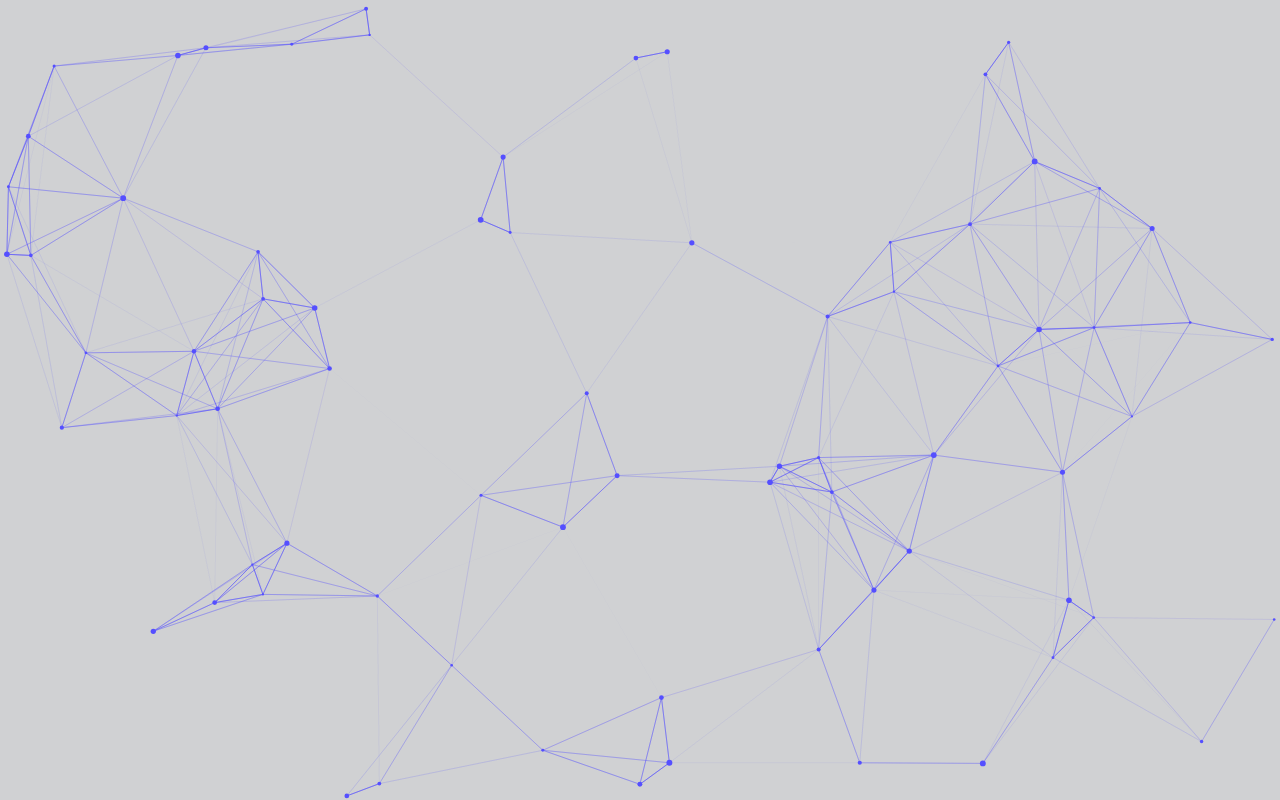
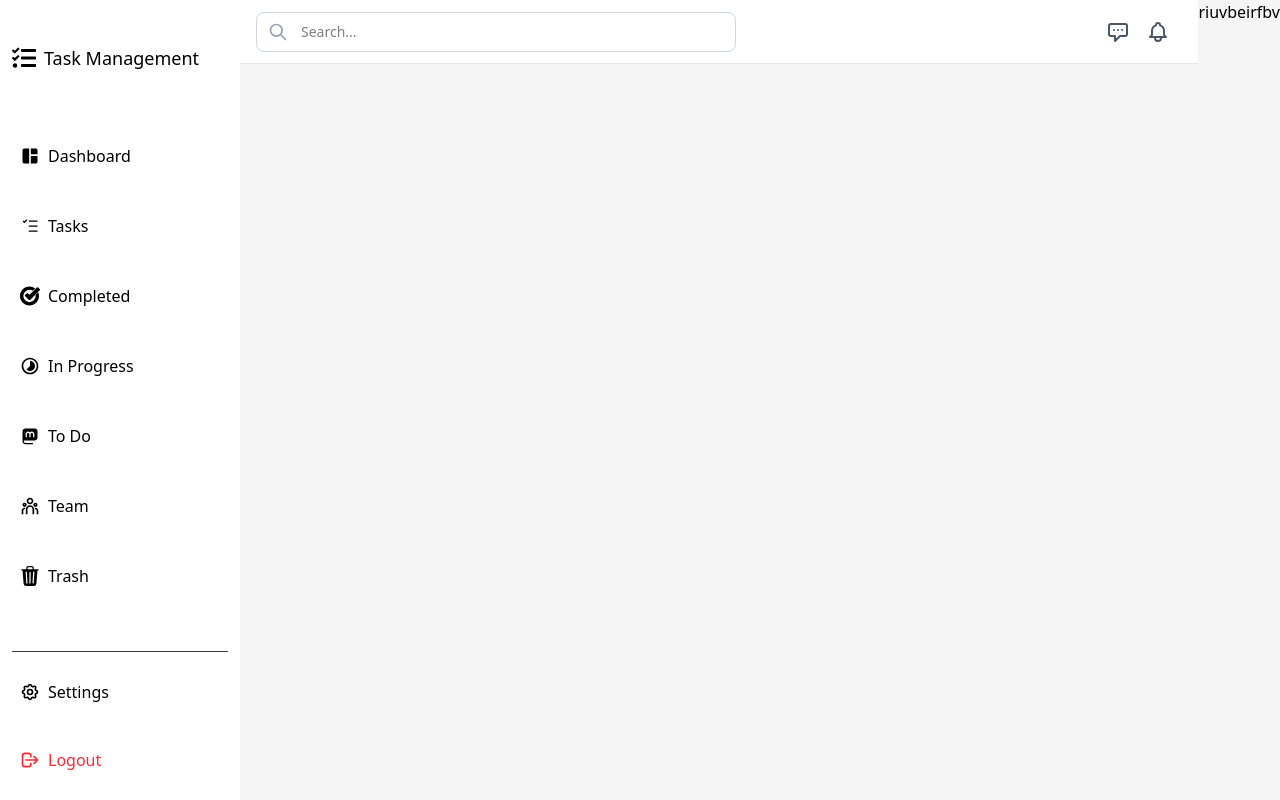
Before and after one commit to BaltasisKos/Task_Manager_Client, a React (Vite) app in the folder client/: page /trash in a window 1280 px wide. Before the commit this address had no page. Built offline with nearby package versions, Linux system fonts and the light colour scheme.

Commit message:
feat:components icons for header

```diff
--- a/client/package.json
+++ b/client/package.json
@@ -14,6 +14,7 @@
     "@emotion/styled": "^11.14.0",
     "@headlessui/react": "^2.2.4",
     "@mui/material": "^7.1.2",
+    "@radix-ui/react-popover": "^1.1.14",
     "@reduxjs/toolkit": "^2.8.2",
     "@tailwindcss/vite": "^4.1.10",
     "@tsparticles/react": "^3.0.0",
--- a/client/src/App.css
+++ b/client/src/App.css
@@ -2,8 +2,11 @@
 
 
 html, body, #root, .App {
-  height: 100%;
+  height: auto;
+  min-height: 100vh;
   margin: 0;
+  padding: 0;
+  overflow: auto;
 }
 
 
@@ -17,42 +20,21 @@ html, body, #root, .App {
 .content {
   position: relative; /* important so content is above particles */
   display: flex;
-  height: 95%;
+  height: 100%;
   width: 100%;
   padding: 0 0px;
   box-sizing: border-box ;
   z-index: 1;
   text-align: center;
+
 }
 
-
-
-
 .container {
-  height: 95vh;
-  text-align: center;
-  display: flex ;
-  justify-content: center;  /* horizontal center */
-  align-items: center;      /* vertical center */
+  min-height: 100%;
+  width: 100%;
   padding: 24px;
+  display: flex;
+  flex-direction: column;
+  justify-content: center;
+  align-items: center;
 }
-
-/* Form container with blur, rounded corners and shadow */
-/* .form-wrapper {
-  background-color: rgba(255, 255, 255, 0.1);
-  backdrop-filter: blur(10px);
-  border-radius: 1rem;
-  padding: 40px;
-  max-width: 400px;
-  width: 100%;
-  color: white;
-  box-shadow: 0 4px 30px rgba(0, 0, 0, 0.1);
-  text-align: center;
-} */
-
-/* Title */
-/* .title {
-  font-size: 2rem;
-  font-weight: 600;
-  margin-bottom: 32px;
-} */
--- a/client/src/App.jsx
+++ b/client/src/App.jsx
@@ -4,6 +4,7 @@ import { BrowserRouter as Router, Routes, Route } from 'react-router-dom';
 import Login from './pages/Login';
 import ParticlesComponent from './components/Particles';
 import Dashboard from './pages/Dashboard';
+import Trash from './pages/Trash';
 
 function App() {
   return (
@@ -15,6 +16,7 @@ function App() {
             <Route path="/" element={<Login />} />
 
             <Route path="/dashboard" element={<Dashboard />}/>
+            <Route path="trash" element={<Trash/>}/>
           </Routes>
 
 
--- /dev/null
+++ b/client/src/components/BellIconPop.jsx
@@ -0,0 +1,33 @@
+// PopoverIcon.tsx
+import React from "react";
+import * as Popover from "@radix-ui/react-popover";
+import { HiOutlineBell } from "react-icons/hi";
+
+const BellIconPop = () => {
+  return (
+    <Popover.Root>
+      <Popover.Trigger asChild>
+        <button
+          className="text-gray-600 hover:text-black p-1"
+          aria-label="More info"
+        >
+          <HiOutlineBell fontSize={24}/>
+        </button>
+      </Popover.Trigger>
+
+      <Popover.Portal>
+        <Popover.Content
+          side="top"
+          align="center"
+          sideOffset={8}
+          className="bg-white p-3 rounded shadow border w-64 text-sm z-50"
+        >
+          This is the popover content. You can place help text or tips here.
+          <Popover.Arrow className="fill-white" />
+        </Popover.Content>
+      </Popover.Portal>
+    </Popover.Root>
+  );
+};
+
+export default BellIconPop;
--- /dev/null
+++ b/client/src/components/ChatIconPopover.jsx
@@ -0,0 +1,39 @@
+// PopoverIcon.tsx
+import React from "react";
+import * as Popover from "@radix-ui/react-popover";
+import { HiOutlineChatAlt } from "react-icons/hi";
+
+const ChatIconPopover = () => {
+  return (
+    <Popover.Root>
+      <Popover.Trigger asChild>
+        <button
+          className="text-gray-600 hover:text-black p-1"
+          aria-label="More info"
+        >
+          <HiOutlineChatAlt fontSize={24}/>
+        </button>
+      </Popover.Trigger>
+
+      <Popover.Portal>
+        <Popover.Content
+          side="top"
+          align="center"
+          sideOffset={8}
+          className="bg-white p-3 rounded shadow-2xl  w-64 text-sm z-50"
+        >
+          <div className="bg-white px-2 py-3 mb-1">
+            <strong>Messanger:</strong>
+          </div>
+          <div className="px-2 border-t pt-2">
+            This is a message panel.
+          </div>
+
+          <Popover.Arrow className="fill-white" />
+        </Popover.Content>
+      </Popover.Portal>
+    </Popover.Root>
+  );
+};
+
+export default ChatIconPopover;
--- a/client/src/components/Header.jsx
+++ b/client/src/components/Header.jsx
@@ -1,5 +1,7 @@
 import React from 'react'
 import { HiOutlineSearch, HiOutlineChatAlt, HiOutlineBell } from 'react-icons/hi'
+import MyPopover from "./ChatIconPopover";
+import BellIconPop from './BellIconPop';
 
 const Header = () => {
   return (
@@ -9,15 +11,8 @@ const Header = () => {
         <input type="text" placeholder='Search...' className='text-sm focus:outline-none active:outline-none h-10 w-120 border border-gray-300 rounded-lg pl-11 pr-4'/>
       </div>
       <div className='flex items-center gap-2 mr-2'>
-
-
-        <HiOutlineChatAlt fontSize={24}/>
-
-
-
-
-        <HiOutlineBell fontSize={24}/>
-
+         <MyPopover/>
+         <BellIconPop/>
       </div>
     </div>
   )
--- /dev/null
+++ b/client/src/components/Layout.jsx
@@ -0,0 +1,18 @@
+import React from 'react'
+import { Outlet } from 'react-router-dom'
+import Sidebar from './Sidebar'
+import Header from './Header'
+
+export default function Layout() {
+	return (
+		<div className="bg-neutral-100 h-screen w-screen overflow-hidden flex flex-row">
+			<Sidebar />
+			<div className="flex flex-col flex-1">
+				<Header />
+				<div className="flex-1 p-4 min-h-0 overflow-auto">
+					<Outlet />
+				</div>
+			</div>
+		</div>
+	)
+}
--- a/client/src/components/Sidebar.jsx
+++ b/client/src/components/Sidebar.jsx
@@ -1,7 +1,7 @@
 import React from 'react'
 import { FaTasks } from "react-icons/fa";
 import {Link} from 'react-router-dom'
-import { DASHBOARD_SIDEBAR_BOTTOM_LINKS, DASHBOARD_SIDEBAR_LINKS } from './lib/consts/navigation';
+import { DASHBOARD_SIDEBAR_BOTTOM_LINKS, DASHBOARD_SIDEBAR_LINKS, DASHBOARD_SIDEBAR_LOGOUT_LINK } from './lib/consts/navigation';
 import { HiOutlineLogout } from 'react-icons/hi';
 
 const linkClass =
@@ -24,11 +24,12 @@ const Sidebar = () => {
         {DASHBOARD_SIDEBAR_BOTTOM_LINKS.map(item => (
           <SidebarLink key={item.key} item={item}/>
         ))}
-        <div className='flex items-center gap-2 px-2 py-4 rounded-lg hover:bg-red-500 hover:text-white hover:no-underline text-red-500 cursor-pointer'>
-          <span className='text-xl'><HiOutlineLogout/></span>
-          Logout
+      </div>
+      <div className='flex flex-col gap-0.5 rounded-lg hover:text-white hover:no-underline hover:bg-red-600 text-red-500 cursor-pointer'>
+        {DASHBOARD_SIDEBAR_LOGOUT_LINK.map(item => (
+          <SidebarLink key={item.key} item={item}/>
+        ))}
        </div>
-      </div>
     </div>
   )
 }
--- a/client/src/components/lib/consts/navigation.jsx
+++ b/client/src/components/lib/consts/navigation.jsx
@@ -5,14 +5,14 @@ import { RiProgress5Line } from "react-icons/ri";
 import { PiMastodonLogoFill } from "react-icons/pi";
 import { RiTeamLine } from "react-icons/ri";
 import { BsFillTrash3Fill } from "react-icons/bs";
-import {HiOutlineCog} from "react-icons/hi"
+import {HiOutlineCog, HiOutlineLogout} from "react-icons/hi"
 
 
 export const DASHBOARD_SIDEBAR_LINKS = [
 	{
 		key: 'dashboard',
 		label: 'Dashboard',
-		path: '/',
+		path: '/dashboard',
 		icon: <MdSpaceDashboard />
 	},
 	{
@@ -59,4 +59,14 @@ export const DASHBOARD_SIDEBAR_BOTTOM_LINKS = [
 		label: 'Settings',
 		path: '/settings',
 		icon: <HiOutlineCog />
-	}]
+	}
+]
+
+export const DASHBOARD_SIDEBAR_LOGOUT_LINK = [
+	{
+		key: 'logout',
+		label: 'Logout',
+		path: '/',
+		icon: <HiOutlineLogout/>
+	}
+]
--- a/client/src/pages/Dashboard.jsx
+++ b/client/src/pages/Dashboard.jsx
@@ -4,9 +4,9 @@ import Header from '../components/Header'
 
 const Dashboard = () => {
   return (
-    <div className='flex flex-row bg-neutral-100 h-screen w-screen overflow-hidden'>
+    <div className='flex flex-row bg-neutral-100 min-h-screen w-full'>
       <Sidebar/>
-      <div className='flex-1 h-screen w-screen'>
+      <div className='flex-1 w-full overflow-y-auto'>
       <Header/>
       </div>
     </div>
--- /dev/null
+++ b/client/src/pages/Trash.jsx
@@ -0,0 +1,17 @@
+import React from 'react'
+import Sidebar from '../components/Sidebar'
+import Header from '../components/Header'
+
+const Trash = () => {
+  return (
+    <div className='flex flex-row bg-neutral-100 h-screen w-screen overflow-hidden'>
+          <Sidebar/>
+          <div className='flex-1 h-screen w-screen'>
+          <Header/>
+          </div>
+          riuvbeirfbv
+        </div>
+  )
+}
+
+export default Trash
```
Also changed, not shown: 1 other file (tests, documents, lock files or other folders).
